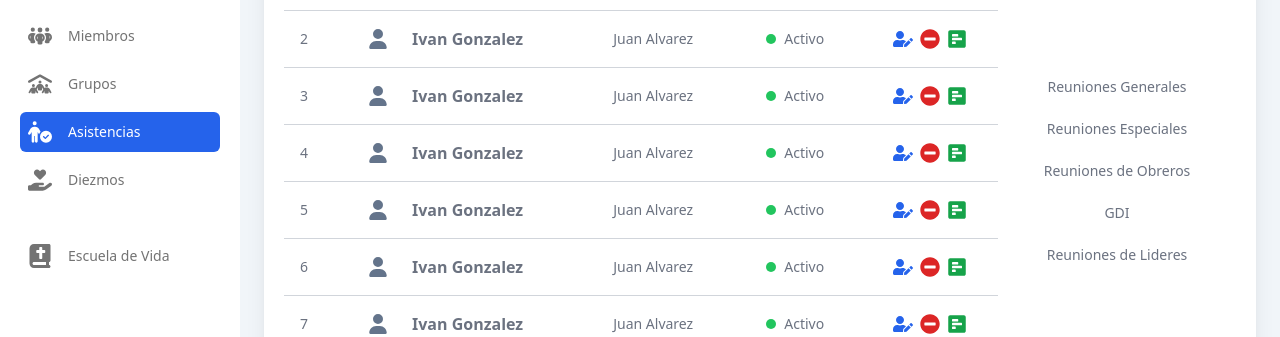
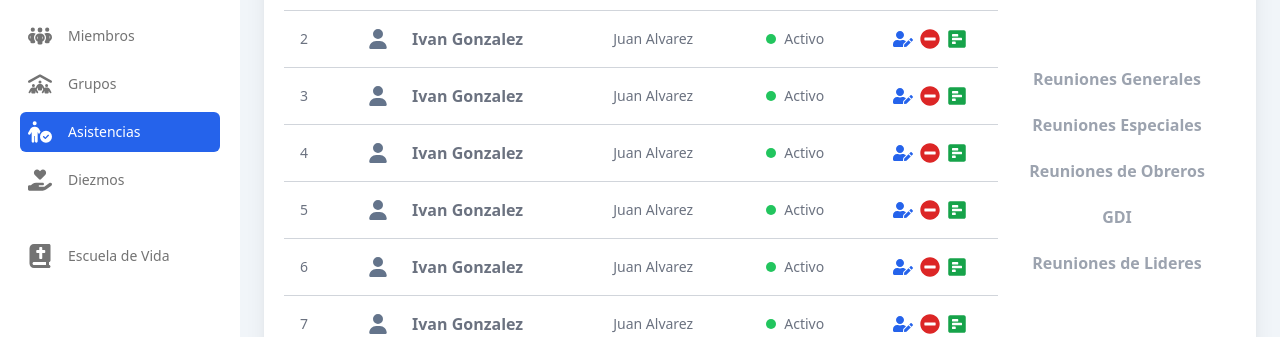
Before and after one commit to matiasfmartz/church-manager, a React (Vite) app: page /asistencias/lideres in a window 1280 px wide. Shown: the part 274-611 px from the top of the page. Built offline with nearby package versions, Linux system fonts and the light colour scheme.

Commit message:
details-ui-assistance-section

```diff
--- a/src/components/Assists/Leaders/LeadersAssist.jsx
+++ b/src/components/Assists/Leaders/LeadersAssist.jsx
@@ -4,7 +4,6 @@ import Table from '../../Shared/Table'
 
 const LeadersAssist = () => {
   return (
-    <>
     <>
       <div className="h-[8%] flex items-center justify-between flex-column md:flex-row flex-wrap space-y-4 md:space-y-0 pb-4 bg-white">
           <BtnTable placeHolderSearch={"Buscar Miembros"}/>
@@ -14,24 +13,23 @@ const LeadersAssist = () => {
           <Table arr={[1,1,1,1,1,1,1,1,1,1,1,1,1,1,1,1,1,1,1,1]}/>
         </div>
         <div className="col-start-7 col-span-2 content-center grid justify-items-center">
-          <button id="dropdownActionButton" data-dropdown-toggle="dropdownAction" className="mx-3 inline-flex items-center text-gray-500 hover:text-blue-600 font-medium text-sm px-3 py-2.5 border-b-2 border-white hover:border-blue-600" type="button">
-              Reuniones Generales
+          <button id="dropdownActionButton" data-dropdown-toggle="dropdownAction" className="mx-3 inline-flex items-center text-gray-400 hover:text-blue-600 font-medium px-3 py-2.5 border-b-2 border-white hover:border-blue-600" type="button">
+              <b>Reuniones Generales</b>
           </button>
-          <button id="dropdownActionButton" data-dropdown-toggle="dropdownAction" className="mx-3 inline-flex items-center text-gray-500 hover:text-blue-600 font-medium text-sm px-3 py-2.5 border-b-2 border-white hover:border-blue-600" type="button">
-              Reuniones Especiales
+          <button id="dropdownActionButton" data-dropdown-toggle="dropdownAction" className="mx-3 inline-flex items-center text-gray-400 hover:text-blue-600 font-medium px-3 py-2.5 border-b-2 border-white hover:border-blue-600" type="button">
+              <b>Reuniones Especiales</b>
           </button>
-          <button id="dropdownActionButton" data-dropdown-toggle="dropdownAction" className="mx-3 inline-flex items-center text-gray-500 hover:text-blue-600 font-medium text-sm px-3 py-2.5 border-b-2 border-white hover:border-blue-600" type="button">
-              Reuniones de Obreros
+          <button id="dropdownActionButton" data-dropdown-toggle="dropdownAction" className="mx-3 inline-flex items-center text-gray-400 hover:text-blue-600 font-medium px-3 py-2.5 border-b-2 border-white hover:border-blue-600" type="button">
+              <b>Reuniones de Obreros</b>
           </button>
-          <button id="dropdownActionButton" data-dropdown-toggle="dropdownAction" className="mx-3 inline-flex items-center text-gray-500 hover:text-blue-600 font-medium text-sm px-3 py-2.5 border-b-2 border-white hover:border-blue-600" type="button">
-              GDI
+          <button id="dropdownActionButton" data-dropdown-toggle="dropdownAction" className="mx-3 inline-flex items-center text-gray-400 hover:text-blue-600 font-medium px-3 py-2.5 border-b-2 border-white hover:border-blue-600" type="button">
+              <b>GDI</b>
           </button>
-          <button id="dropdownActionButton" data-dropdown-toggle="dropdownAction" className="mx-3 inline-flex items-center text-gray-500 hover:text-blue-600 font-medium text-sm px-3 py-2.5 border-b-2 border-white hover:border-blue-600" type="button">
-              Reuniones de Lideres
+          <button id="dropdownActionButton" data-dropdown-toggle="dropdownAction" className="mx-3 inline-flex items-center text-gray-400 hover:text-blue-600 font-medium px-3 py-2.5 border-b-2 border-white hover:border-blue-600" type="button">
+              <b>Reuniones de Lideres</b>
           </button>
         </div>
       </div>
-    </>
     </>
   )
 }
--- a/src/components/Assists/Members/MembersAssist.jsx
+++ b/src/components/Assists/Members/MembersAssist.jsx
@@ -13,11 +13,11 @@ const MembersAssist = () => {
           <Table arr={[1,1,1,1,1,1,1,1,1,1,1,1,1,1,1,1,1,1,1,1]}/>
         </div>
         <div className="col-start-7 col-span-2 content-center grid justify-items-center">
-          <button id="dropdownActionButton" data-dropdown-toggle="dropdownAction" className="mx-3 inline-flex items-center text-gray-500 hover:text-blue-600 font-medium text-sm px-3 py-2.5 border-b-2 border-white hover:border-blue-600" type="button">
-              Reuniones Generales
+          <button id="dropdownActionButton" data-dropdown-toggle="dropdownAction" className="mx-3 inline-flex items-center text-gray-400 hover:text-blue-600 font-medium px-3 py-2.5 border-b-2 border-white hover:border-blue-600" type="button">
+              <b>Reuniones Generales</b>
           </button>
-          <button id="dropdownActionButton" data-dropdown-toggle="dropdownAction" className="mx-3 inline-flex items-center text-gray-500 hover:text-blue-600 font-medium text-sm px-3 py-2.5 border-b-2 border-white hover:border-blue-600" type="button">
-              Reuniones Especiales
+          <button id="dropdownActionButton" data-dropdown-toggle="dropdownAction" className="mx-3 inline-flex items-center text-gray-400 hover:text-blue-600 font-medium px-3 py-2.5 border-b-2 border-white hover:border-blue-600" type="button">
+              <b>Reuniones Especiales</b>
           </button>
         </div>
       </div>
--- a/src/components/Assists/Workers/WorkersAssist.jsx
+++ b/src/components/Assists/Workers/WorkersAssist.jsx
@@ -4,7 +4,6 @@ import Table from '../../Shared/Table'
 
 const WorkersAssist = () => {
   return (
-    <>
     <>
       <div className="h-[8%] flex items-center justify-between flex-column md:flex-row flex-wrap space-y-4 md:space-y-0 pb-4 bg-white">
           <BtnTable placeHolderSearch={"Buscar Miembros"}/>
@@ -14,21 +13,20 @@ const WorkersAssist = () => {
           <Table arr={[1,1,1,1,1,1,1,1,1,1,1,1,1,1,1,1,1,1,1,1]}/>
         </div>
         <div className="col-start-7 col-span-2 content-center grid justify-items-center">
-          <button id="dropdownActionButton" data-dropdown-toggle="dropdownAction" className="mx-3 inline-flex items-center text-gray-500 hover:text-blue-600 font-medium text-sm px-3 py-2.5 border-b-2 border-white hover:border-blue-600" type="button">
-              Reuniones Generales
+          <button id="dropdownActionButton" data-dropdown-toggle="dropdownAction" className="mx-3 inline-flex items-center text-gray-400 hover:text-blue-600 font-medium px-3 py-2.5 border-b-2 border-white hover:border-blue-600" type="button">
+              <b>Reuniones Generales</b>
           </button>
-          <button id="dropdownActionButton" data-dropdown-toggle="dropdownAction" className="mx-3 inline-flex items-center text-gray-500 hover:text-blue-600 font-medium text-sm px-3 py-2.5 border-b-2 border-white hover:border-blue-600" type="button">
-              Reuniones Especiales
+          <button id="dropdownActionButton" data-dropdown-toggle="dropdownAction" className="mx-3 inline-flex items-center text-gray-400 hover:text-blue-600 font-medium px-3 py-2.5 border-b-2 border-white hover:border-blue-600" type="button">
+              <b>Reuniones Especiales</b>
           </button>
-          <button id="dropdownActionButton" data-dropdown-toggle="dropdownAction" className="mx-3 inline-flex items-center text-gray-500 hover:text-blue-600 font-medium text-sm px-3 py-2.5 border-b-2 border-white hover:border-blue-600" type="button">
-              Reuniones de Obreros
+          <button id="dropdownActionButton" data-dropdown-toggle="dropdownAction" className="mx-3 inline-flex items-center text-gray-400 hover:text-blue-600 font-medium px-3 py-2.5 border-b-2 border-white hover:border-blue-600" type="button">
+              <b>Reuniones de Obreros</b>
           </button>
-          <button id="dropdownActionButton" data-dropdown-toggle="dropdownAction" className="mx-3 inline-flex items-center text-gray-500 hover:text-blue-600 font-medium text-sm px-3 py-2.5 border-b-2 border-white hover:border-blue-600" type="button">
-              GDI
+          <button id="dropdownActionButton" data-dropdown-toggle="dropdownAction" className="mx-3 inline-flex items-center text-gray-400 hover:text-blue-600 font-medium px-3 py-2.5 border-b-2 border-white hover:border-blue-600" type="button">
+              <b>GDI</b>
           </button>
         </div>
       </div>
-    </>
     </>
   )
 }
```
